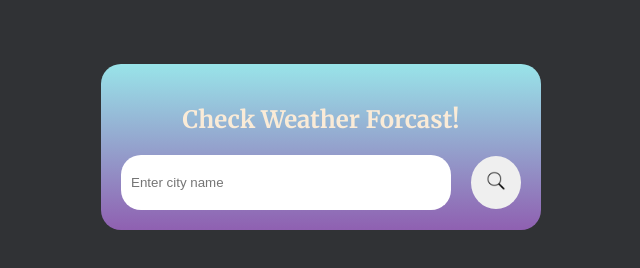
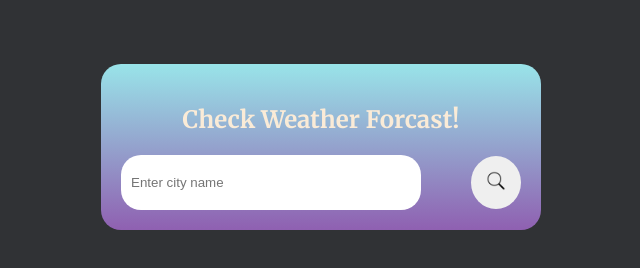
Before and after one commit to RaviBele/JavaScript-WeatherForcast, a plain HTML site: page index.html in a window 1280 px wide. Shown: the whole page, without its empty margins (319-959 px from the left). Drawn offline with Linux system fonts and the light colour scheme.

Commit message:
Add files via upload

```diff
--- a/styles.css
+++ b/styles.css
@@ -30,7 +30,7 @@ html, body {
 
 .search input {
     padding: 20px 10px;
-    width: 310px;
+    width: 70%;
     border-radius: 20px;
     border: 0;
     outline: 0;
```
